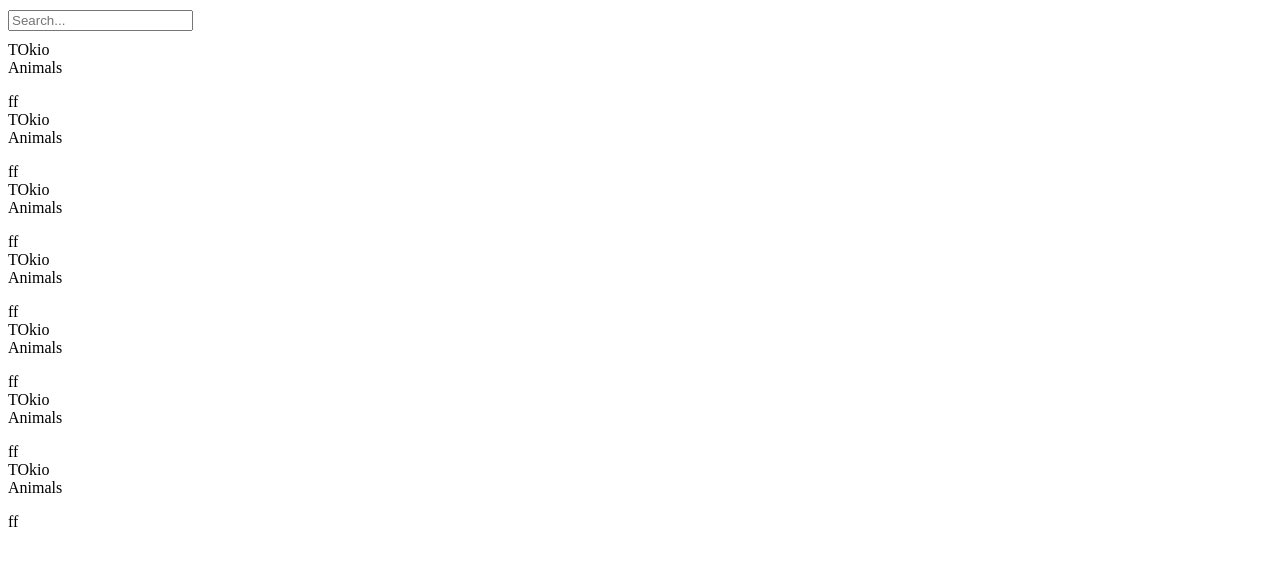
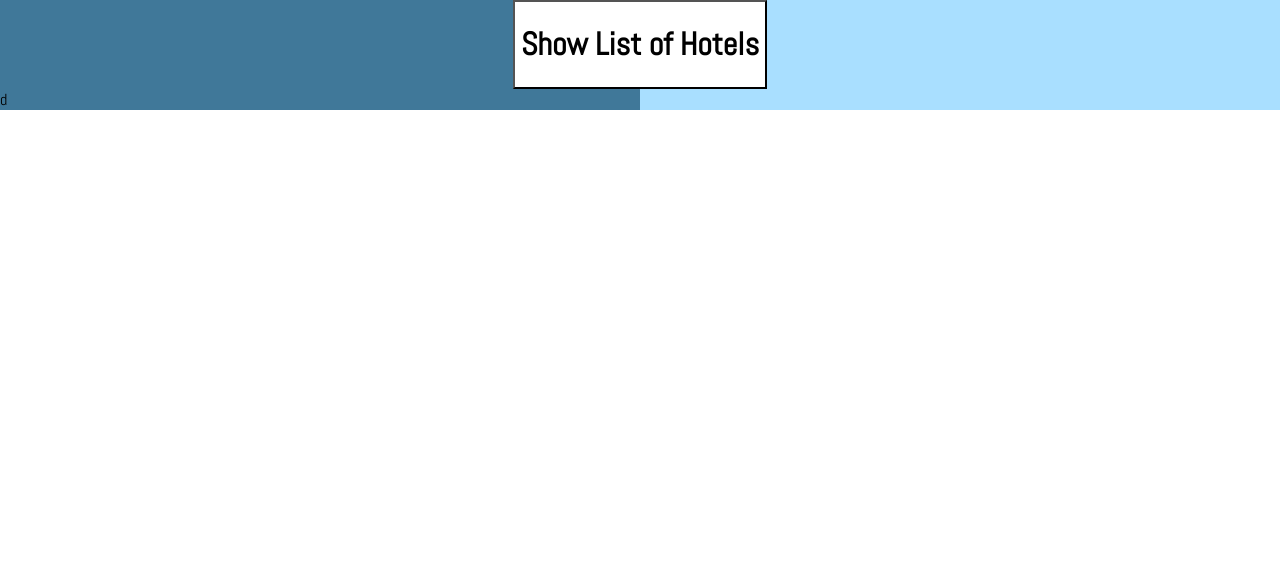
Before and after one commit to qabduali/swe_project, a React (Create React App) app: page / in a window 1280 px wide. Shown: the top 566 px of the page. Built offline with nearby package versions, Linux system fonts and the light colour scheme; the HTML template or start-up script is replaced by a standard one.

Commit message:
updating dashboard

```diff
--- a/src/App.js
+++ b/src/App.js
@@ -2,12 +2,13 @@ import React from 'react';
 
 import { GlobalStyle } from './GlobalStyle';
 import Search from './pages/Search';
+import Dashboard from './pages/Dashboard';
 
 
 function App() {
   return (
     <div className="App">
-      <Search></Search>
+      <Dashboard></Dashboard>
     </div>
   );
 }
--- a/src/GlobalStyle.js
+++ b/src/GlobalStyle.js
@@ -23,6 +23,7 @@ export const GlobalStyle = createGlobalStyle`
     body{
         margin: 0 auto;
         padding: 0;
+        height: 100%;
         h1{
             font-size: 2rem;
             font-weight: 700;
--- /dev/null
+++ b/src/components/buttons/Imp_button.js
@@ -0,0 +1,13 @@
+import React from "react";
+import { GlobalStyle } from "../../GlobalStyle";
+
+function Imp_button(props){
+    return(
+        <button className="massive ui button" onClick={()=>props.onToggle()} style={{background:props.clr}}>
+            <h1>{props.title}</h1>
+            <GlobalStyle></GlobalStyle>
+        </button>
+    );
+};
+
+export default Imp_button
--- a/src/pages/Dashboard.js
+++ b/src/pages/Dashboard.js
@@ -1,12 +1,39 @@
 import React from "react";
+import Imp_button from "../components/buttons/Imp_button";
+import { GlobalStyle } from "../GlobalStyle";
+import Login from './Login'
+import Search from "./Search";
+
 
 function Dashboard() {
+  const [Clicked, setClicked] = React.useState(false)
+  function onToggle(){
+    setClicked(true);
+  }
     return (
-      <div className="Dashboard">
-          <h1>Hi</h1>
-          <GlobalStyle />
-      </div>
+      <div>
+      {Clicked === false && <div className="ui segment" style={{height: '100%', background: 'linear-gradient(to right,#407899 0%, #407899 50%, #a9dfff 50%, #a9dfff 100%)'}}>
+      <div className="ui two column very relaxed grid">
+        <div className="column">
+        <div style={{ textAlign: 'center' }}>
+        <Imp_button title = "Show List of Hotels" clr='white' onToggle={onToggle}></Imp_button>
+        <GlobalStyle />
+        </div>
+        </div>
+        <div className="column">
+        <Login></Login>
+        </div>
+        </div>
+    </div>}
+    {Clicked===true && <Search></Search>}
+
+
+
+    </div>
+
+
+
     );
   }
 
-  export default App;
+  export default Dashboard;
--- a/src/pages/Login.js
+++ b/src/pages/Login.js
@@ -0,0 +1,10 @@
+import React from "react";
+
+
+const Login = () =>{
+    return(
+        <div>d</div>
+    );
+};
+
+export default Login
```
